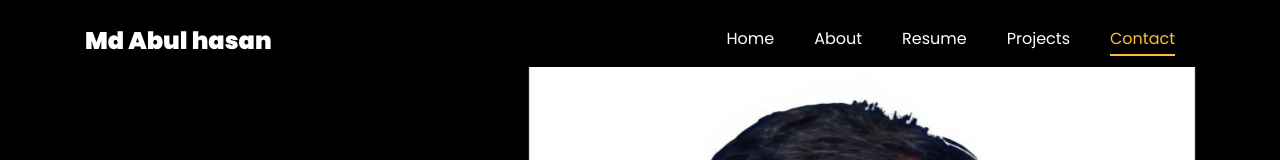
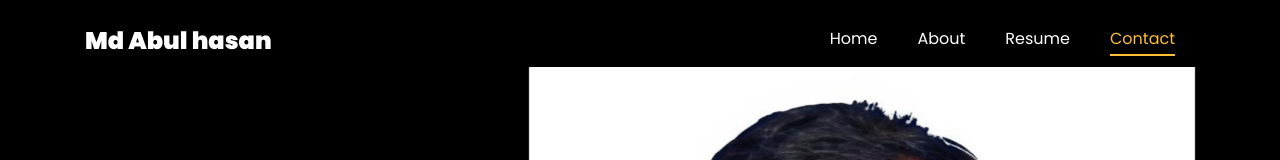
Before and after one commit to Hasankuet76/hasab.kuet.io, a plain HTML site: page index.html in a window 1280 px wide. Shown: the top 160 px of the page. Drawn offline with Linux system fonts and the light colour scheme; files whose address does not match are found by name.

Commit message:
Update index.html

```diff
--- a/index.html
+++ b/index.html
@@ -129,7 +129,7 @@
 	          <li class="nav-item"><a href="#home-section" class="nav-link"><span>Home</span></a></li>
 	          <li class="nav-item"><a href="#about-section" class="nav-link"><span>About</span></a></li>
 	          <li class="nav-item"><a href="#resume-section" class="nav-link"><span>Resume</span></a></li>
-	          <li class="nav-item"><a href="#project-section" class="nav-link"><span>Projects</span></a></li>
+
 	          <li class="nav-item"><a href="#contact-section" class="nav-link"><span>Contact</span></a></li>
 	        </ul>
 	      </div>
```
